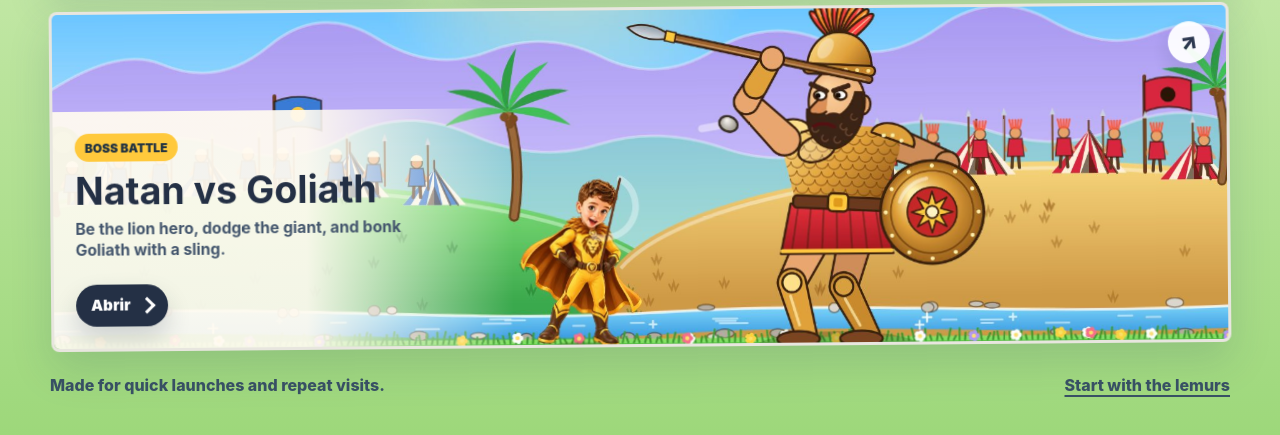
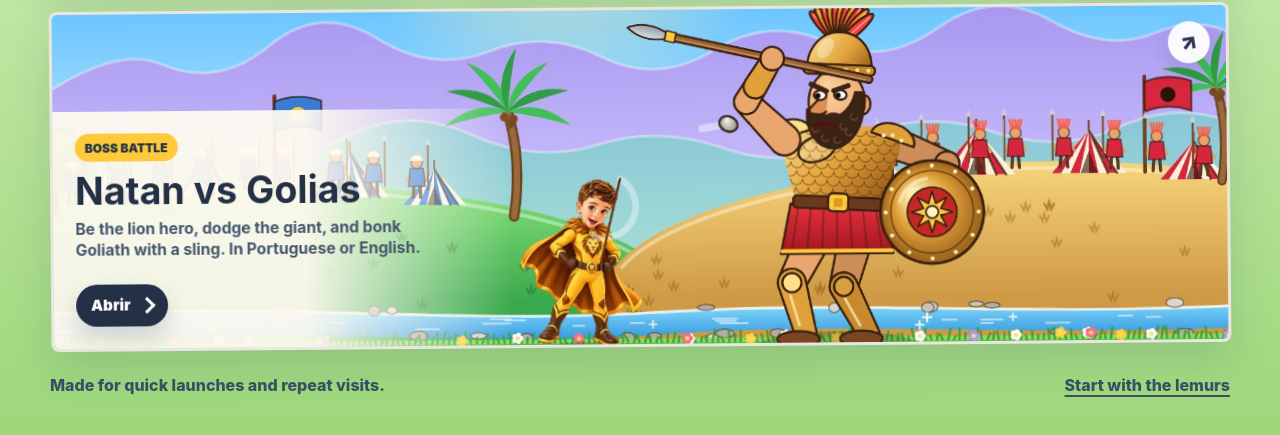
Before and after one commit to DaviRolim/natans-land, a website: page index.html in a window 1280 px wide. Shown: the part 1283-1718 px from the top of the page. Drawn offline with Linux system fonts and the light colour scheme.

Commit message:
Rename the hub card to Natan vs Golias now that the game is in Portuguese.

```diff
--- a/index.html
+++ b/index.html
@@ -724,7 +724,7 @@
             href="https://davirolim.github.io/natan-vs-goliath/"
             target="_blank"
             rel="noopener noreferrer"
-            aria-label="Open Natan vs Goliath"
+            aria-label="Open Natan vs Golias"
           >
             <img
               class="card-art"
@@ -733,8 +733,8 @@
             />
             <div class="card-body">
               <span class="tag">Boss battle</span>
-              <h3>Natan vs Goliath</h3>
-              <p>Be the lion hero, dodge the giant, and bonk Goliath with a sling.</p>
+              <h3>Natan vs Golias</h3>
+              <p>Be the lion hero, dodge the giant, and bonk Goliath with a sling. In Portuguese or English.</p>
               <span class="open-link">Abrir</span>
             </div>
           </a>
```
Also changed, not shown: tests/hub.test.mjs (+1 -1 lines).
